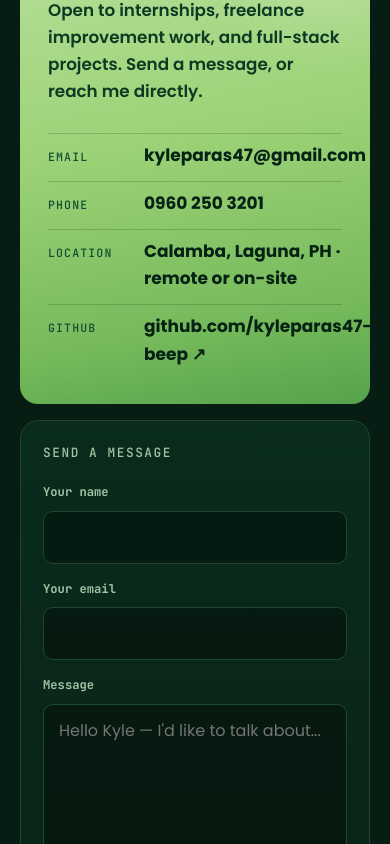
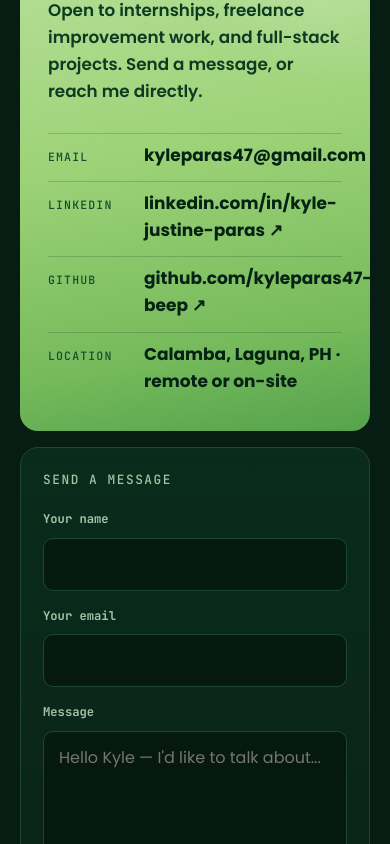
Before and after one commit to kyleparas47-beep/kyle-paras-portfolio, a React (Vite) app: page / in a window 390 px wide. Shown: the part 10300-11144 px from the top of the page. Built offline with nearby package versions, Linux system fonts and the light colour scheme; no server answers.

Commit message:
Replace phone number with LinkedIn in contact section

```diff
--- a/src/data/site.js
+++ b/src/data/site.js
@@ -5,14 +5,13 @@ export const site = {
   description:
     "4th-year Computer Science student in Laguna, PH. Full-stack web systems, UX/UI, and on-page SEO. Open to internships.",
   email: "kyleparas47@gmail.com",
-  phone: { display: "0960 250 3201", tel: "+639602503201" },
   location: "Calamba, Laguna, PH",
   resume: "/resume.pdf",
   // Hero photo in /public. A square cut-out (WebP or PNG with transparency), around 600px, works best; it's hidden if the file is missing.
   photo: { src: "/profile.webp", alt: "Portrait of Kyle Justine Paras" },
   socials: [
+    { label: "LinkedIn", url: "https://www.linkedin.com/in/kyle-justine-paras" },
     { label: "GitHub", url: "https://github.com/kyleparas47-beep" },
-    { label: "LinkedIn", url: "" },
   ],
 };
 
--- a/src/sections/Contact.jsx
+++ b/src/sections/Contact.jsx
@@ -75,24 +75,18 @@ export default function Contact() {
                 {site.email}
               </a>
             </li>
-            <li>
-              <a href={`tel:${site.phone.tel}`} onClick={() => copy("Phone", site.phone.display)}>
-                <span className="label">Phone</span>
-                {site.phone.display}
-              </a>
-            </li>
+            {socials.map((s) => (
+              <li key={s.label}>
+                <a href={s.url} target="_blank" rel="noreferrer">
+                  <span className="label">{s.label}</span>
+                  {s.url.replace(/^https?:\/\/(www\.)?/, "").replace(/\/$/, "")} ↗
+                </a>
+              </li>
+            ))}
             <li>
               <span className="label">Location</span>
               {site.location} · remote or on-site
             </li>
-            {socials.map((s) => (
-              <li key={s.label}>
-                <a href={s.url} target="_blank" rel="noreferrer">
-                  <span className="label">{s.label}</span>
-                  {s.url.replace(/^https?:\/\/(www\.)?/, "")} ↗
-                </a>
-              </li>
-            ))}
           </ul>
         </div>
         <form className="mail-form card" onSubmit={submit}>
```
